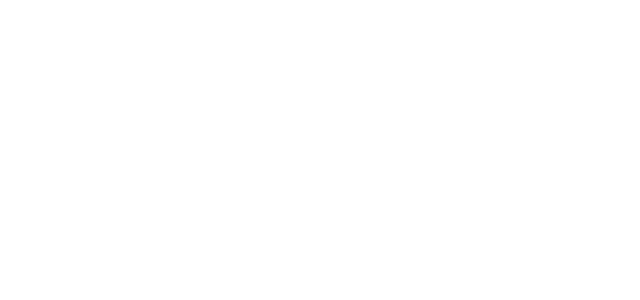
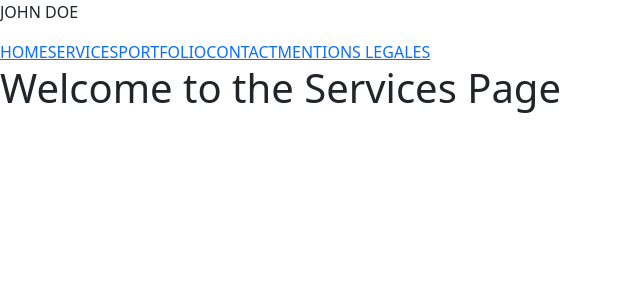
Before and after one commit to Charpyspm/portfolio, a React (Create React App) app: page /services in a window 1280 px wide. Shown: the top 300 px of the page, without its empty margins (0-640 px from the left). Built offline with nearby package versions, Linux system fonts and the light colour scheme.

Commit message:
créations des différentes pages

```diff
--- a/package.json
+++ b/package.json
@@ -10,6 +10,7 @@
     "bootstrap": "^5.3.5",
     "react": "^19.1.0",
     "react-dom": "^19.1.0",
+    "react-router-dom": "^7.6.0",
     "react-scripts": "5.0.1",
     "web-vitals": "^2.1.4"
   },
--- a/src/App.js
+++ b/src/App.js
@@ -1,10 +1,31 @@
+import React from 'react';
+import { Routes, Route, Link } from 'react-router-dom';
 
-function App() {
+import HOME from './pages/home.jsx';
+import SERVICES from './pages/services.jsx';
+import PORTFOLIO from './pages/portfolio.jsx';
+import CONTACT from './pages/contact.jsx';
+import MENTIONS_LEGALES from './pages/mentions.jsx';
+
+
+export default function App() {
   return (
-    <div className="App">
-
+    <div className="Portfolio">
+      <nav>
+        <p>JOHN DOE</p>
+        <Link to='/'>HOME</Link>
+        <Link to='/services'>SERVICES</Link>
+        <Link to='/portfolio'>PORTFOLIO</Link>
+        <Link to='/contact'>CONTACT</Link>
+        <Link to='/mentions'>MENTIONS LEGALES</Link>
+      </nav>
+      <Routes>
+        <Route path="/" element={<HOME />} />
+        <Route path="/services" element={<SERVICES />} />
+        <Route path="/portfolio" element={<PORTFOLIO />} />
+        <Route path="/contact" element={<CONTACT />} />
+        <Route path="/mentions" element={<MENTIONS_LEGALES />} />
+      </Routes>
     </div>
   );
 }
-
-export default App;
--- a/src/index.js
+++ b/src/index.js
@@ -1,13 +1,18 @@
 import React from 'react';
 import ReactDOM from 'react-dom/client';
+import { BrowserRouter } from 'react-router-dom';
+import App from './App';
 import './index.css';
-import App from './App';
 import "./../node_modules/bootstrap/dist/css/bootstrap.min.css";
 import "./../node_modules/bootstrap/dist/js/bootstrap.bundle.min.js";
+
 
 const root = ReactDOM.createRoot(document.getElementById('root'));
 root.render(
   <React.StrictMode>
-    <App />
-  </React.StrictMode>
+    <BrowserRouter>
+      <App />
+    </BrowserRouter>
+  </React.StrictMode>,
+  document.getElementById('root')
 );
--- /dev/null
+++ b/src/pages/contact.jsx
@@ -0,0 +1,5 @@
+import React from 'react';
+
+export default function CONTACT() {
+  return <h1>Welcome to the Contact Page</h1>;
+}
--- /dev/null
+++ b/src/pages/home.jsx
@@ -0,0 +1,5 @@
+import React from 'react';
+
+export default function HOME() {
+  return <h1>Welcome to the Home Page</h1>;
+}
--- /dev/null
+++ b/src/pages/mentions.jsx
@@ -0,0 +1,5 @@
+import React from 'react';
+
+export default function MENTIONS() {
+  return <h1>Welcome to the Mentions legales Page</h1>;
+}
--- /dev/null
+++ b/src/pages/portfolio.jsx
@@ -0,0 +1,5 @@
+import React from 'react';
+
+export default function PORTFOLIO() {
+  return <h1>Welcome to the Portfolio Page</h1>;
+}
--- /dev/null
+++ b/src/pages/services.jsx
@@ -0,0 +1,5 @@
+import React from 'react';
+
+export default function SERVICES() {
+  return <h1>Welcome to the Services Page</h1>;
+}
```
Also changed, not shown: 1 other file (tests, documents, lock files or other folders).
